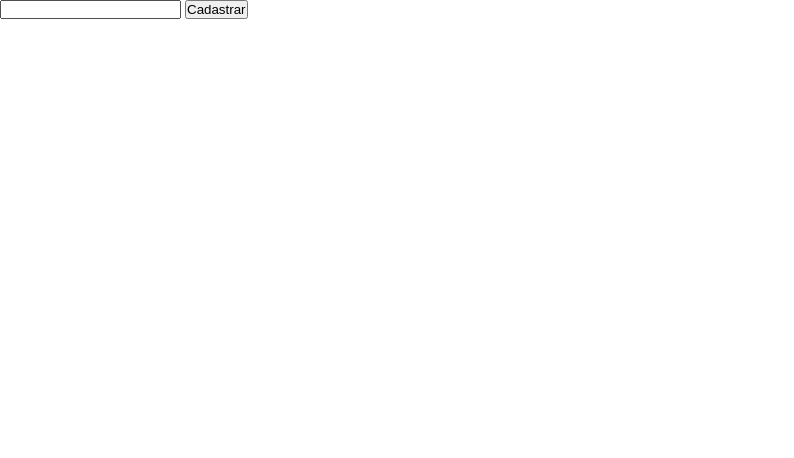
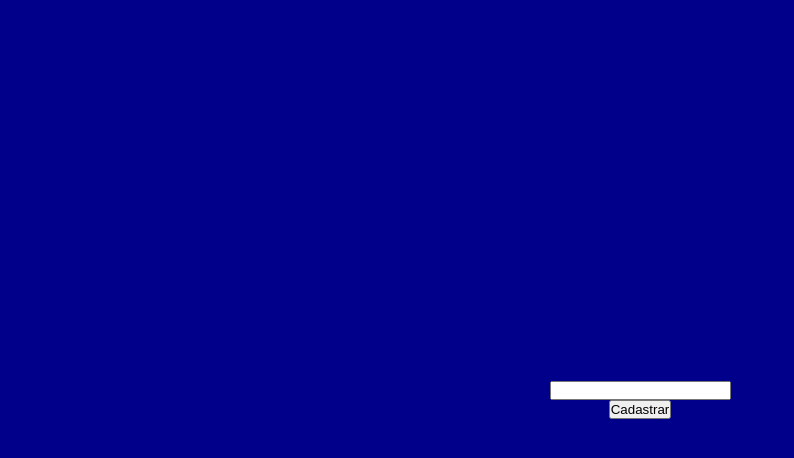
Before and after one commit to profLeonid/04-cadastrar-nome-maxsz06, a plain HTML site: page index.html in a window 1280 px wide. Shown: the whole page, without its empty margins (0-794 px from the left). Drawn offline with Linux system fonts and the light colour scheme.

Commit message:
Esterisação(Concluida)

```diff
--- a/style.css
+++ b/style.css
@@ -1,5 +1,19 @@
-*{
-    padding: 0;
-    margin: 0;
-    box-sizing: border-box;
+
+body {
+    display: flex;
+    justify-content: center;
+    align-items: center;
+    height: 100vh;
+    flex-direction: column;
+
+    background-color:darkblue;
 }
+
+.text{
+
+    display: flex;
+    justify-content: center;
+    align-items: center;
+    height: 100vh;
+
+}
```
